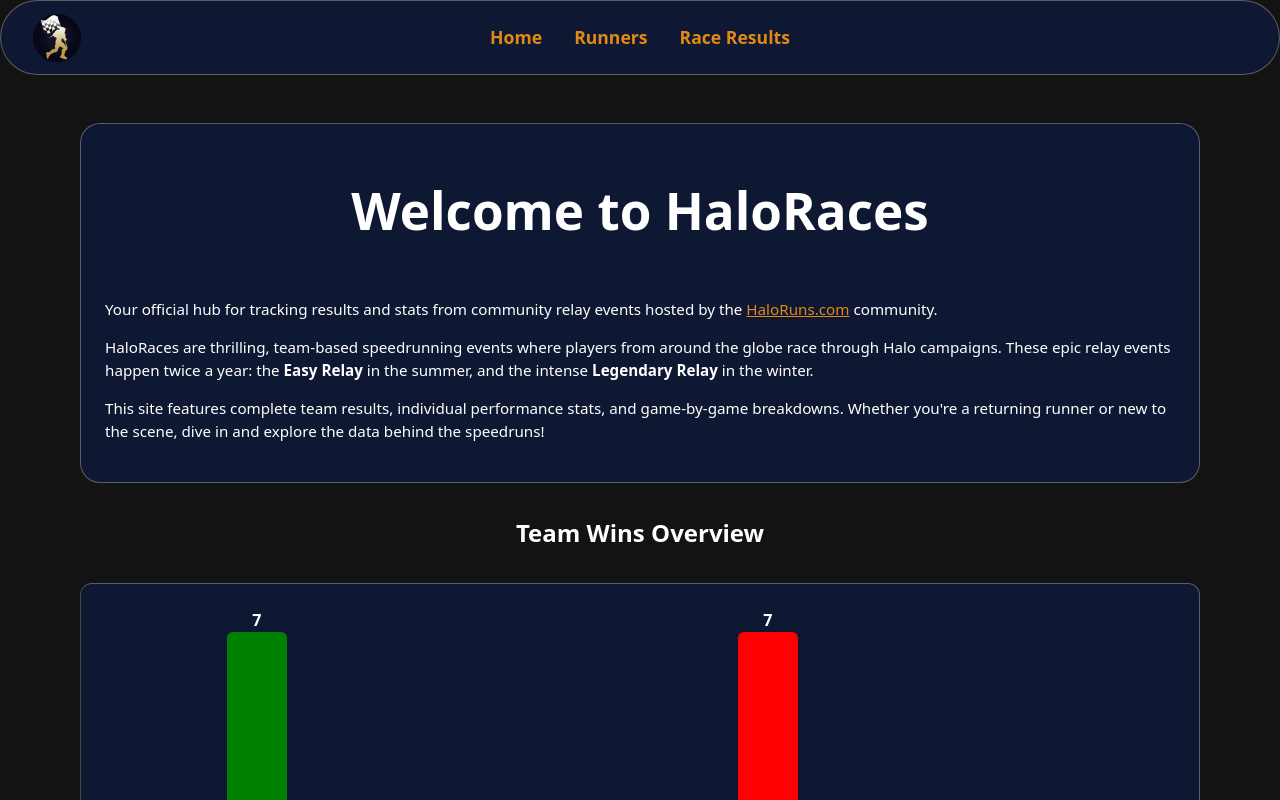
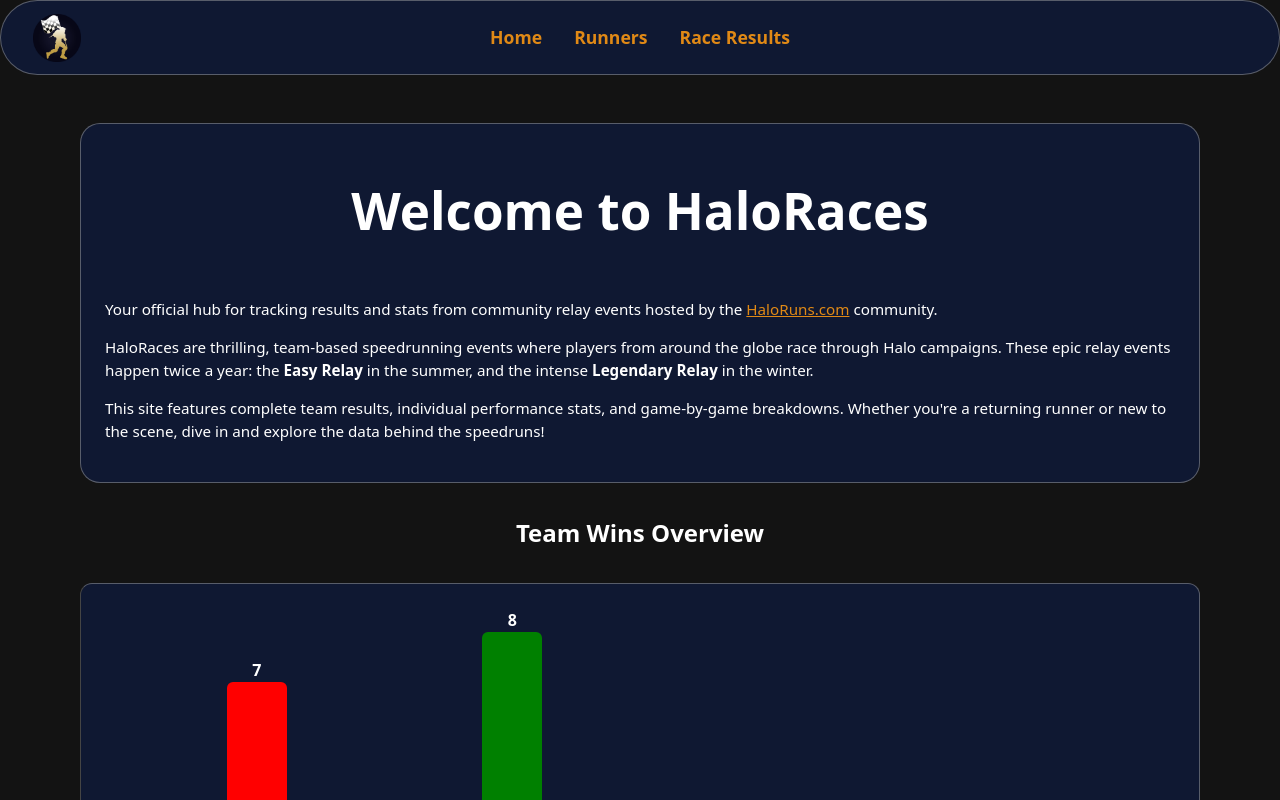
Before and after one commit to DavidSpartan95/HaloracesWeb, a Vue app in the folder haloraces-web/: page /#/home in a window 1280 px wide. Shown: the top 800 px of the page. Built offline with nearby package versions, Linux system fonts and the light colour scheme.

Commit message:
Added 2025 Easy Relay Results

```diff
--- a/haloraces-web/src/data/relayEvents.ts
+++ b/haloraces-web/src/data/relayEvents.ts
@@ -1274,4 +1274,84 @@ export const relayEvents: RelayEvent[] = [
         ],
         timeMethod: "Game Timing"
     },
+    {
+        year: 2025,
+        date: new Date("2025-07-20"),
+        difficulty: Difficulty.Easy,
+        playedGames: [
+            Game.HaloReach,
+            Game.HaloCE,
+            Game.Halo2,
+            Game.Halo3ODST,
+            Game.Halo3,
+            Game.Halo4,
+            Game.Halo5,
+            Game.HaloInfinite
+        ],
+        winningTeam: TeamName.Green,
+        teamResults: [
+            { name: TeamName.Green, time: "8:47:46" },
+            { name: TeamName.Red, time: "8:48:50" },
+            { name: TeamName.Blue, time: "8:55:27" },
+            { name: TeamName.Gold, time: "9:07:21" },
+        ],
+        playerResults: [
+            // Red Team
+            { name: "Sorix", team: TeamName.Red, win: false, playedGames: [Game.HaloReach] },
+            { name: "SlothSG", team: TeamName.Red, win: false, playedGames: [Game.HaloCE] },
+            { name: "Sleek", team: TeamName.Red, win: false, playedGames: [Game.Halo2] },
+            { name: "Bloop", team: TeamName.Red, win: false, playedGames: [Game.Halo3ODST] },
+            { name: "yeVcM", team: TeamName.Red, win: false, playedGames: [Game.Halo3] },
+            { name: "SlateThelyon", team: TeamName.Red, win: false, playedGames: [Game.Halo4] },
+            { name: "Phobic", team: TeamName.Red, win: false, playedGames: [Game.Halo5] },
+            { name: "Alicenuga", team: TeamName.Red, win: false, playedGames: [Game.HaloInfinite] },
+
+            // Green Team (Winners)
+            { name: "Seclusive", team: TeamName.Green, win: true, playedGames: [Game.HaloReach] },
+            { name: "Fromthegrave", team: TeamName.Green, win: true, playedGames: [Game.HaloCE] },
+            { name: "Kronos716", team: TeamName.Green, win: true, playedGames: [Game.Halo2] },
+            { name: "Xero", team: TeamName.Green, win: true, playedGames: [Game.Halo3ODST] },
+            { name: "Hyperloop", team: TeamName.Green, win: true, playedGames: [Game.Halo3] },
+            { name: "Mourie", team: TeamName.Green, win: true, playedGames: [Game.Halo4] },
+            { name: "DavidSpartan95", team: TeamName.Green, win: true, playedGames: [Game.Halo5] },
+            { name: "Alicenuga", team: TeamName.Green, win: true, playedGames: [Game.HaloInfinite] },
+
+            // Blue Team
+            { name: "Two EEzy", team: TeamName.Blue, win: false, playedGames: [Game.HaloReach] },
+            { name: "Cambid", team: TeamName.Blue, win: false, playedGames: [Game.HaloCE] },
+            { name: "DABLL DO YA", team: TeamName.Blue, win: false, playedGames: [Game.Halo2] },
+            { name: "Trouble", team: TeamName.Blue, win: false, playedGames: [Game.Halo3ODST] },
+            { name: "Alextremo08", team: TeamName.Blue, win: false, playedGames: [Game.Halo3] },
+            { name: "Jon and Pon", team: TeamName.Blue, win: false, playedGames: [Game.Halo4] },
+            { name: "BatChat", team: TeamName.Blue, win: false, playedGames: [Game.Halo5] },
+            { name: "Lorhey", team: TeamName.Blue, win: false, playedGames: [Game.HaloInfinite] },
+
+            // Gold Team
+            { name: "Chronos", team: TeamName.Gold, win: false, playedGames: [Game.HaloReach] },
+            { name: "Shiv", team: TeamName.Gold, win: false, playedGames: [Game.HaloCE] },
+            { name: "Maxlew", team: TeamName.Gold, win: false, playedGames: [Game.Halo2] },
+            { name: "Cylles", team: TeamName.Gold, win: false, playedGames: [Game.Halo3ODST] },
+            { name: "Zoo", team: TeamName.Gold, win: false, playedGames: [Game.Halo3] },
+            { name: "Harc", team: TeamName.Gold, win: false, playedGames: [Game.Halo4] },
+            { name: "Tranqylity", team: TeamName.Gold, win: false, playedGames: [Game.Halo5] },
+            { name: "Dyse", team: TeamName.Gold, win: false, playedGames: [Game.HaloInfinite] },
+        ],
+        source: [{
+            name: "HaloRuns 2025 Easy Relay Race",
+            type: TypeOfSource.Video,
+            link: new URL("https://www.twitch.tv/videos/2516659442")
+        },
+        {
+            name: "Fantasy League",
+            type: TypeOfSource.Exel,
+            link: new URL("https://docs.google.com/spreadsheets/d/1KDbMXjhqh-qlSDtMSI9IatZbBcVhb69ndbBTGdyI5YQ/edit?gid=987102489")
+        },
+        {
+            name: "Detailed Results",
+            type: TypeOfSource.Image,
+            link: new URL("https://imgur.com/a/puKKOqA")
+        }
+        ],
+        timeMethod: "Game Timing"
+    }
 ]
--- a/haloraces-web/src/views/Home.vue
+++ b/haloraces-web/src/views/Home.vue
@@ -38,12 +38,10 @@
 import {computed } from 'vue';
 import { TeamName, relayEvents } from '../data/relayEvents';
 
-// Step 1: Get all team names you want to count
-const allTeams = Object.values(TeamName);
+const customOrder = [TeamName.Red, TeamName.Green, TeamName.Blue, TeamName.Gold];
 
-// Step 2: Count wins for each team
 const teamWins = computed(() =>
-  allTeams.map(name => {
+  customOrder.map(name => {
     const wins = relayEvents.filter(event => event.winningTeam === name).length;
     return {
       name,
@@ -70,7 +68,7 @@ function getTeamColor(team: TeamName): string {
     case TeamName.Green:
       return 'green';
     case TeamName.Gold:
-      return 'goldenrod';
+      return 'gold';
     default:
       return 'gray';
   }
```
